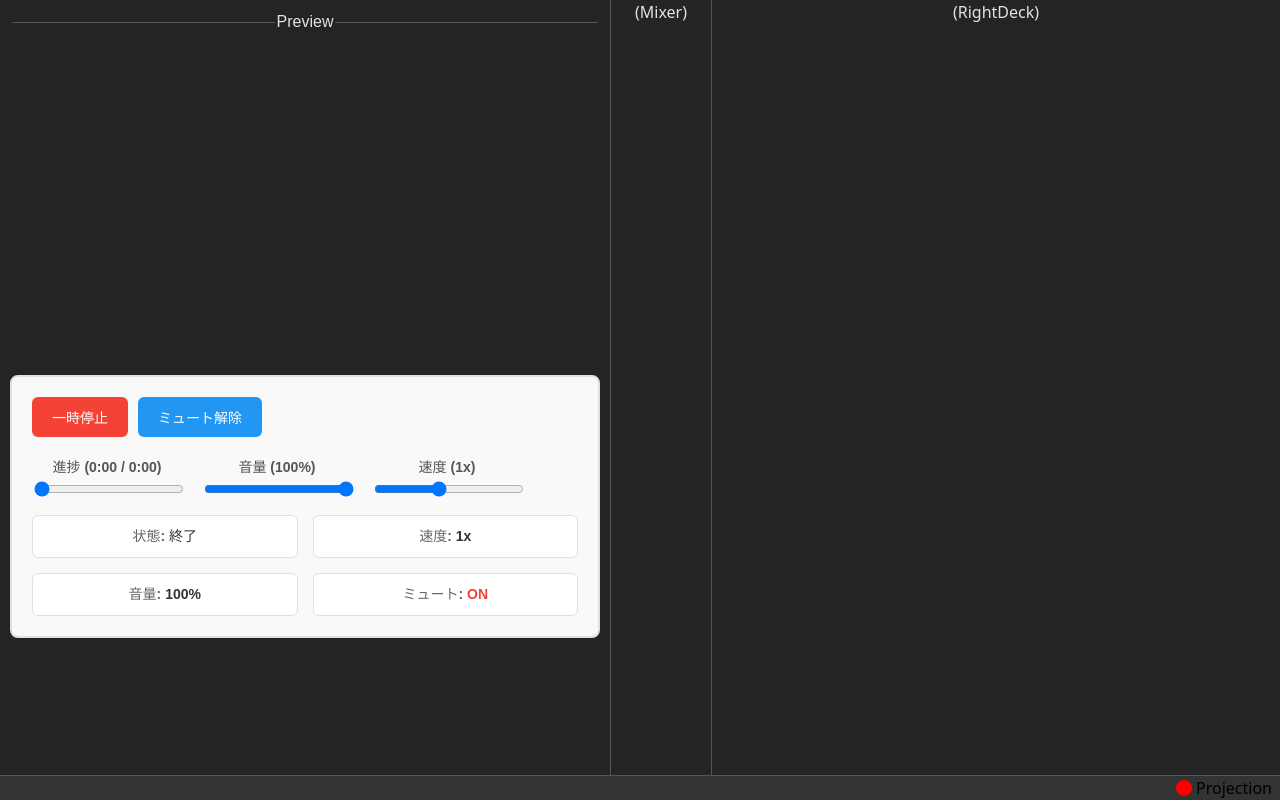
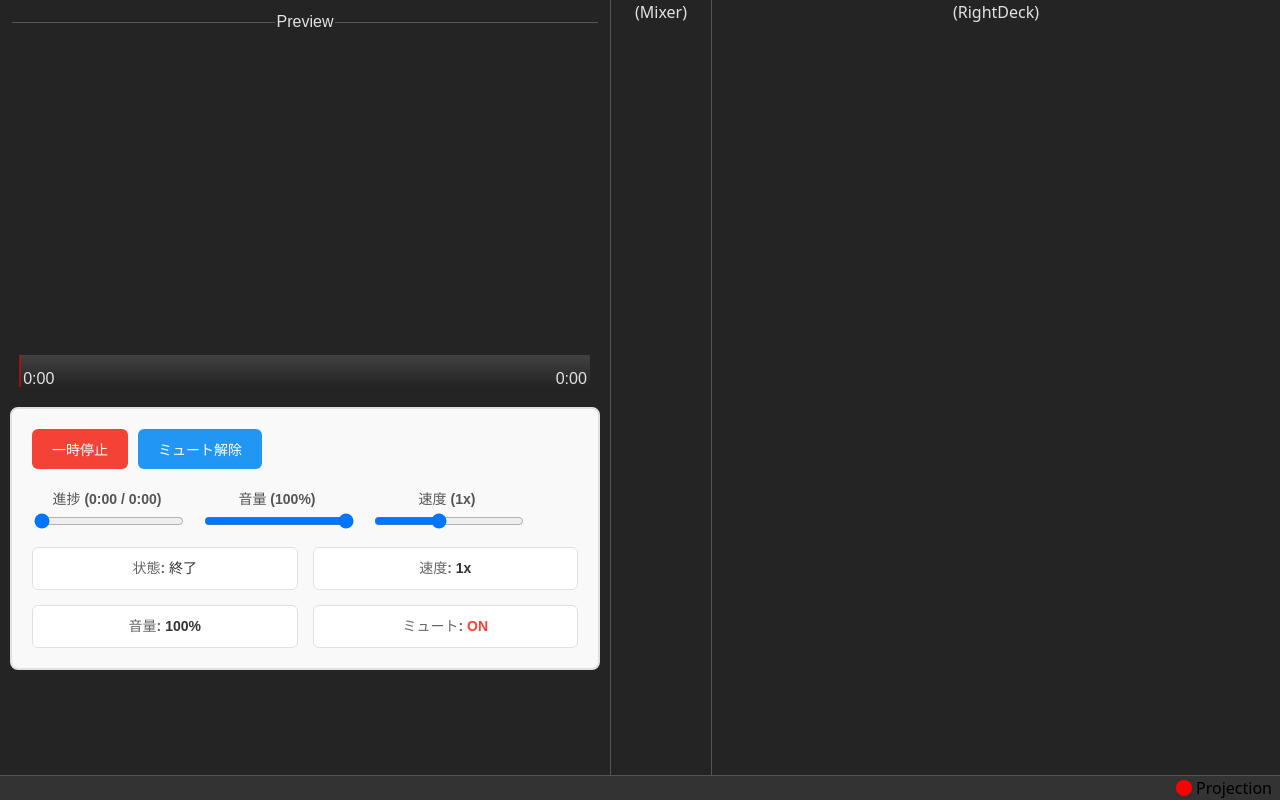
Before and after one commit to KazuProg/youtube-vj, a React (Vite) app: page / in a window 1280 px wide. Built offline with nearby package versions, Linux system fonts and the light colour scheme.

Commit message:
feat: add SeekBar component for video progress display
- Add SeekBar component with progress bar and time display
- Create formatTime utility for time formatting
- Integrate SeekBar into VJController
- Add CSS modules for SeekBar styling
- Implement safe division to prevent zero division errors

```diff
--- /dev/null
+++ b/src/components/SeekBar.module.css
@@ -0,0 +1,37 @@
+.seekBar {
+  position: relative;
+  height: 2em;
+  line-height: 1em;
+  background: linear-gradient(to bottom, #fff2, transparent);
+}
+
+.bar {
+  position: absolute;
+  top: 0;
+  left: 0;
+  height: 100%;
+  width: 0;
+  background: linear-gradient(to bottom, #f006, transparent);
+  box-sizing: border-box;
+  animation: none;
+}
+
+.indicator {
+  position: absolute;
+  top: 0;
+  left: 0;
+  height: 100%;
+  width: 2px;
+  transform: translateX(-50%);
+  background: #f008;
+}
+
+.time {
+  position: absolute;
+  bottom: 0;
+  left: 0;
+  right: 0;
+  display: flex;
+  justify-content: space-between;
+  padding: 0 0.2em;
+}
--- /dev/null
+++ b/src/components/SeekBar.tsx
@@ -0,0 +1,24 @@
+import { formatTime } from "@/utils/formatTime";
+import styles from "./SeekBar.module.css";
+
+interface SeekBarProps {
+  currentTime: number;
+  duration: number;
+}
+
+const SeekBar = ({ currentTime, duration }: SeekBarProps) => {
+  const position = duration > 0 ? (currentTime / duration) * 100 : 0;
+
+  return (
+    <div className={styles.seekBar}>
+      <div className={styles.bar} style={{ width: `${position}%` }} />
+      <div className={styles.indicator} style={{ left: `${position}%` }} />
+      <div className={styles.time}>
+        <span>{formatTime(currentTime)}</span>
+        <span>{formatTime(duration)}</span>
+      </div>
+    </div>
+  );
+};
+
+export default SeekBar;
--- a/src/components/VJController.tsx
+++ b/src/components/VJController.tsx
@@ -3,6 +3,7 @@ import type { VJControllerRef } from "@/types/vj";
 import { PLAYER_STATE_MAP } from "@/types/vj";
 import { useCallback, useEffect, useRef, useState } from "react";
 import PlayerStates from "youtube-player/dist/constants/PlayerStates";
+import SeekBar from "./SeekBar";
 import styles from "./VJController.module.css";
 
 interface VJControllerProps {
@@ -117,6 +118,7 @@ const VJController = ({ localStorageKey, className }: VJControllerProps) => {
           onPlaybackRateChange={setPlaybackRate}
           onStatusChange={handleStatusChange}
         />
+        <SeekBar currentTime={currentTime} duration={duration} />
       </fieldset>
       <div className={styles.controlPanel}>
         {/* 制御ボタン */}
--- /dev/null
+++ b/src/utils/formatTime.ts
@@ -0,0 +1,5 @@
+export const formatTime = (seconds: number) => {
+  const minutes = Math.floor(seconds / 60);
+  const remainingSeconds = Math.floor(seconds % 60);
+  return `${minutes}:${remainingSeconds.toString().padStart(2, "0")}`;
+};
```
